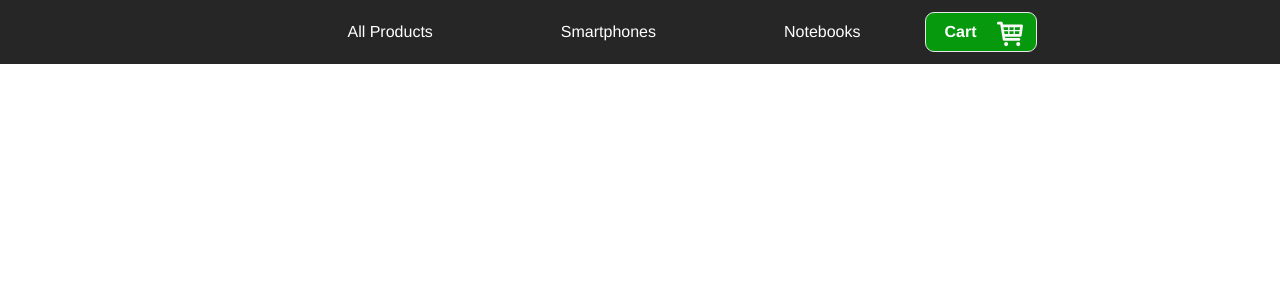
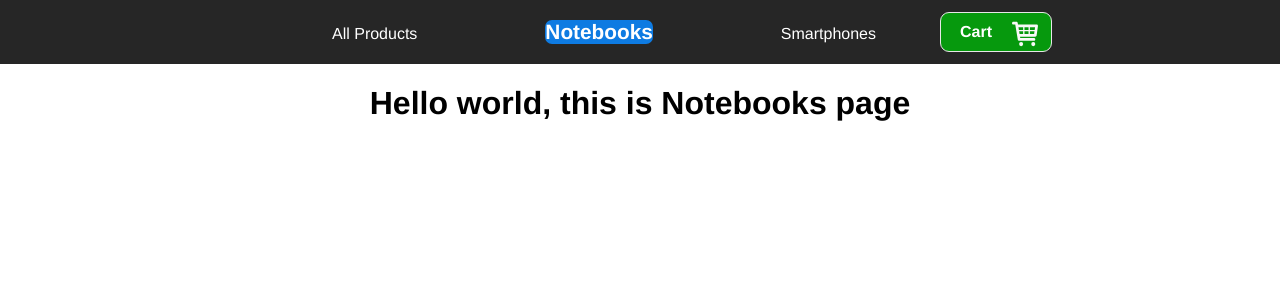
Before and after one commit to Israel025/vue-cartApp, a Vue app: page /#/notebooks in a window 1280 px wide. Shown: the top 300 px of the page. Built offline with nearby package versions, Linux system fonts and the light colour scheme.

Commit message:
fixed nav highlighting

```diff
--- a/src/App.vue
+++ b/src/App.vue
@@ -1,8 +1,12 @@
 <template>
   <div id="app">
     <TopMenu>
-      <cartBtn class="btn"><p>Cart</p>
-      </cartBtn>
+      <router-link to="/cart">
+        <cartBtn class="btn">
+          <p>Cart</p>
+        </cartBtn>
+      </router-link>
+
     </TopMenu>
 
     <router-view></router-view>
@@ -35,5 +39,9 @@ export default {
   text-align: center;
 }
 
+a {
+  text-decoration: none;
+}
+
 
 </style>
--- /dev/null
+++ b/src/components/CartPage.vue
@@ -0,0 +1,15 @@
+<template>
+  <div>
+    <h1>Hello world, this is Cart page</h1>
+  </div>
+</template>
+
+<script>
+export default {
+
+}
+</script>
+
+<style>
+
+</style>
--- /dev/null
+++ b/src/components/Notebooks.vue
@@ -0,0 +1,15 @@
+<template>
+  <div>
+    <h1>Hello world, this is Notebooks page</h1>
+  </div>
+</template>
+
+<script>
+export default {
+
+}
+</script>
+
+<style>
+
+</style>
--- /dev/null
+++ b/src/components/Smartphones.vue
@@ -0,0 +1,15 @@
+<template>
+  <div>
+    <h1>Hello world this is Smartphones page</h1>
+  </div>
+</template>
+
+<script>
+export default {
+
+}
+</script>
+
+<style>
+
+</style>
--- a/src/components/common/Header.vue
+++ b/src/components/common/Header.vue
@@ -3,13 +3,13 @@
     <nav class="nav">
       <ul class="navLinks">
         <li class="link">
-          <router-link to="/">All Products</router-link>
+          <router-link to="/" :exact-active-class="isActive">All Products</router-link>
         </li>
         <li class="link">
-          <router-link to="/about">Smartphones</router-link>
+          <router-link to="/notebooks" :exact-active-class="isActive">Notebooks</router-link>
         </li>
         <li class="link">
-          <router-link to="">Notebooks</router-link>
+          <router-link to="/smartphones" :exact-active-class="isActive">Smartphones</router-link>
         </li>
       </ul>
     </nav>
@@ -18,8 +18,13 @@
 </template>
 
 <script>
+export default {
+  data(){
+    return {
+      isActive: "current"
+    }
 
-export default {
+  },
 };
 </script>
 
@@ -38,13 +43,26 @@ export default {
 .link {
   list-style: none;
   padding: 0 4em;
-    display:inline-flex;
+  display: inline-flex;
 }
 
 .link a {
   color: #ffffff;
   text-decoration: none;
-
 }
 
+.link a:hover {
+  color: #78ec7e;
+}
+
+
+.current {
+  font-size: 130%;
+  padding: auto;
+  font-weight: bold;
+  border-radius: 7px;
+  background: rgb(14, 123, 226);
+}
+
+
 </style>
--- a/src/router/Router.js
+++ b/src/router/Router.js
@@ -1,7 +1,10 @@
 import Vue from 'vue';
 import Router from 'vue-router';
 import AllProducts from "../components/AllProducts";
-import AboutPage from "../components/AboutPage";
+import Notebooks from "../components/Notebooks";
+import Smartphones from "../components/Smartphones";
+import Cartpage from "../components/CartPage";
+
 
 Vue.use(Router);
 
@@ -12,10 +15,23 @@ export default new Router({
       name: 'All Products',
       component: AllProducts,
     },
+
     {
-      path: '/about',
-      name: 'about',
-      component: AboutPage,
+      path: '/notebooks',
+      name: 'notebooks',
+      component: Notebooks,
+    },
+
+    {
+      path: '/smartphones',
+      name: 'smartphones',
+      component: Smartphones,
+    },
+
+    {
+      path: '/cart',
+      name: 'cart',
+      component: Cartpage,
     }
   ],
 });
```
Also changed, not shown: src/components/AllProducts.vue (+3 -6 lines), src/assets/images/cart-big.svg (deleted). Lines whose indentation alone changed are shown as unchanged.
